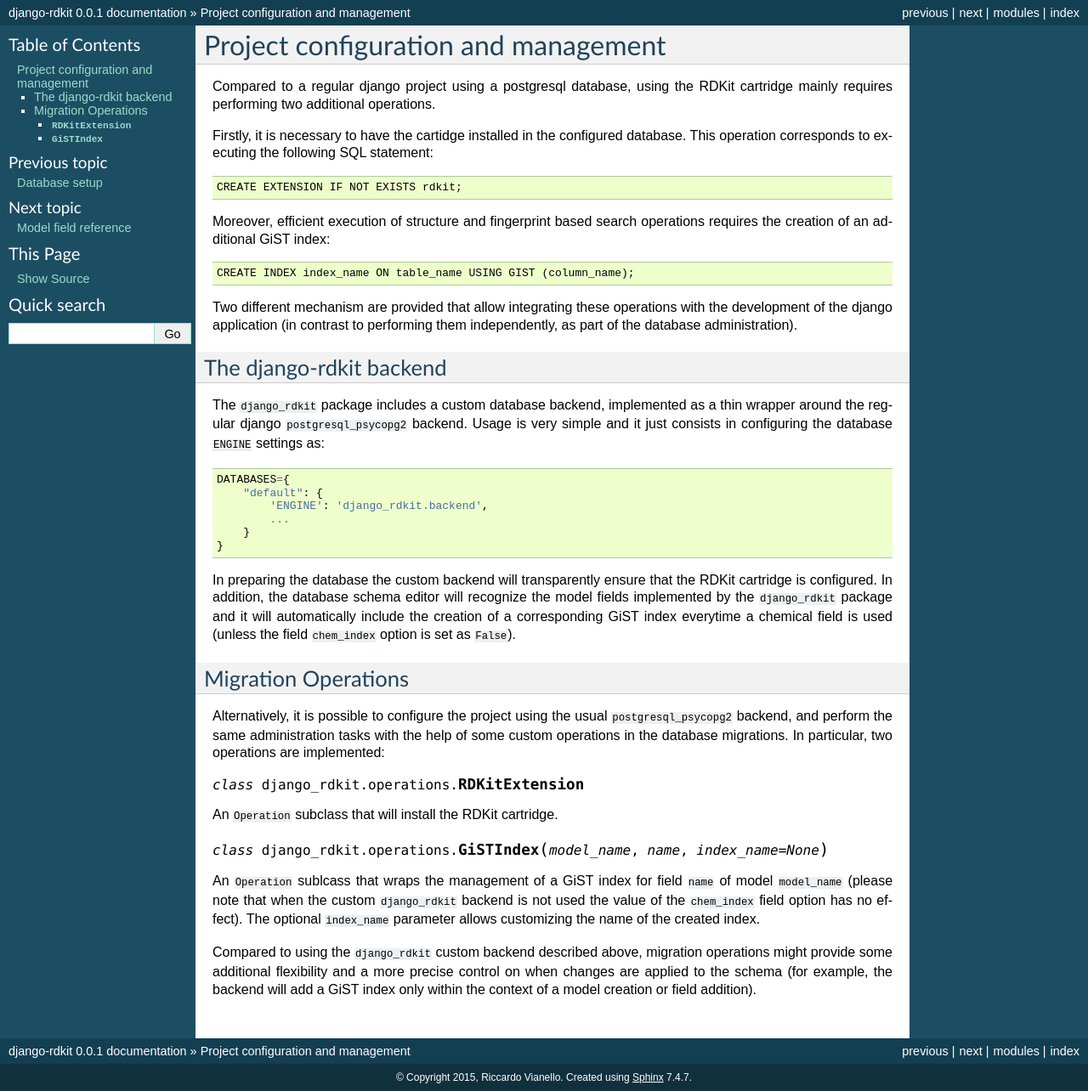
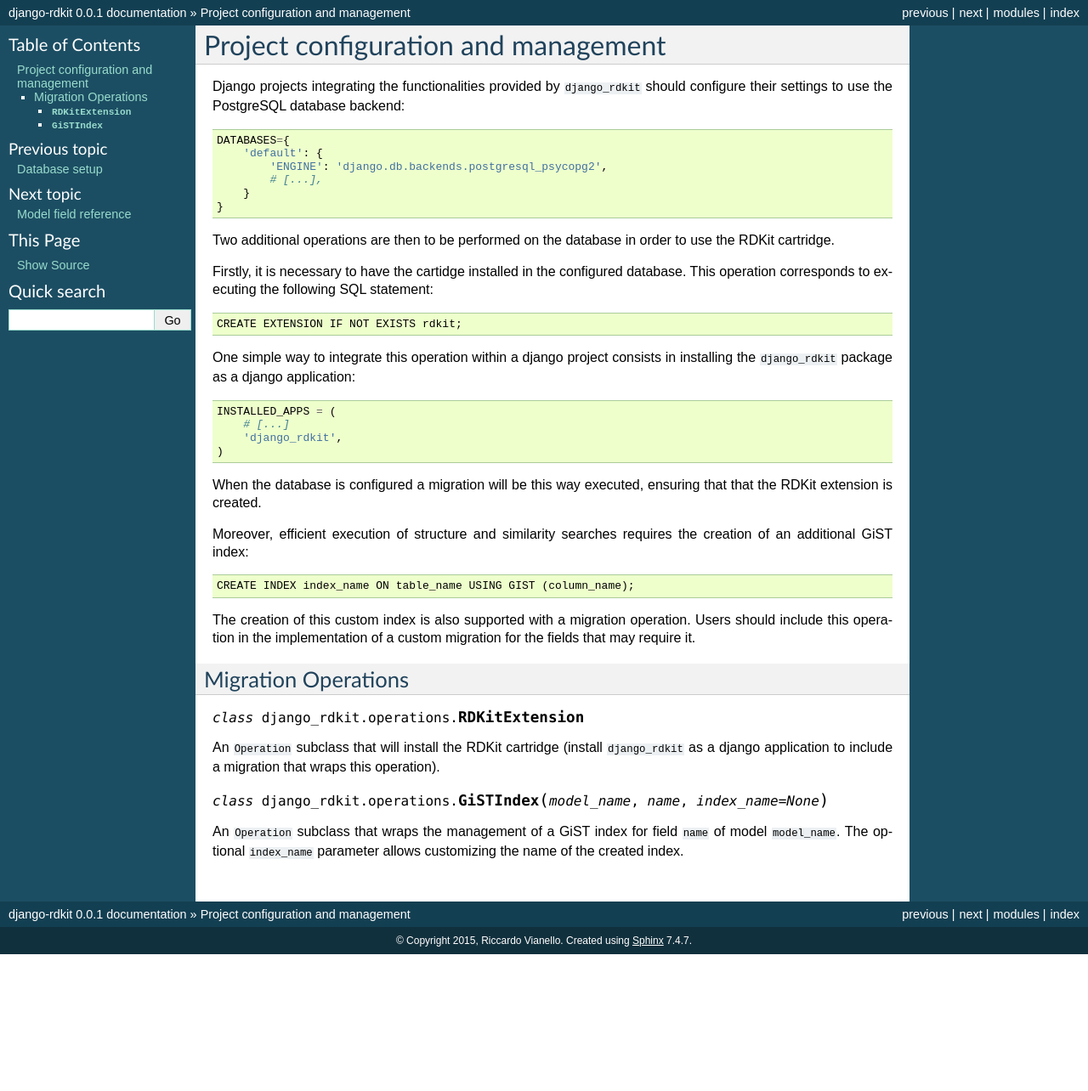
Before and after one commit to rdkit/django-rdkit, a Sphinx documentation site: the page built from docs/project.rst, in a window 1280 px wide. Shown: the whole page at 85% size. Built offline with Sphinx 7.4.7, drawn with Linux system fonts in a browser that asks for light colours; after the commit the page ends 1123 px from its top, so only the background shows below that.

Commit message:
readapted to refer the default postgres backend

```diff
--- a/docs/project.rst
+++ b/docs/project.rst
@@ -1,52 +1,48 @@
 Project configuration and management
 ====================================
 
-Compared to a regular django project using a postgresql database, using the RDKit cartridge mainly requires performing two additional operations.
+Django projects integrating the functionalities provided by ``django_rdkit`` should configure their settings to use the PostgreSQL database backend::
+
+  DATABASES={
+      'default': {
+          'ENGINE': 'django.db.backends.postgresql_psycopg2',
+          # [...],
+      }
+  }
+
+Two additional operations are then to be performed on the database in order to use the RDKit cartridge.
 
 Firstly, it is necessary to have the cartidge installed in the configured database. This operation corresponds to executing the following SQL statement::
 
   CREATE EXTENSION IF NOT EXISTS rdkit;
 
-Moreover, efficient execution of structure and fingerprint based search operations requires the creation of an additional GiST index::
+One simple way to integrate this operation within a django project consists in installing the ``django_rdkit`` package as a django application::
+
+  INSTALLED_APPS = (
+      # [...]
+      'django_rdkit',
+  )
+
+When the database is configured a migration will be this way executed, ensuring that that the RDKit extension is created.
+
+Moreover, efficient execution of structure and similarity searches requires the creation of an additional GiST index::
 
   CREATE INDEX index_name ON table_name USING GIST (column_name);
 
-Two different mechanism are provided that allow integrating these operations with the development of the django application (in contrast to performing them independently, as part of the database administration).
-
-
-The django-rdkit backend
-------------------------
-
-The ``django_rdkit`` package includes a custom database backend, implemented as a thin wrapper around the regular django ``postgresql_psycopg2`` backend. Usage is very simple and it just consists in configuring the database ``ENGINE`` settings as::
-
-    DATABASES={
-        "default": {
-            'ENGINE': 'django_rdkit.backend',
-	    ...
-	}
-    }
-
-
-In preparing the database the custom backend will transparently ensure that the RDKit cartridge is configured. In addition, the database schema editor will recognize the model fields implemented by the ``django_rdkit`` package and it will automatically include the creation of a corresponding GiST index everytime a chemical field is used (unless the field ``chem_index`` option is set as ``False``).
+The creation of this custom index is also supported with a migration operation. Users should include this operation in the implementation of a custom migration for the fields that may require it.
 
 
 Migration Operations
 --------------------
-
 .. module:: django_rdkit.operations
 
 .. currentmodule:: django_rdkit.operations
 
-Alternatively, it is possible to configure the project using the usual ``postgresql_psycopg2`` backend, and perform the same administration tasks with the help of some custom operations in the database migrations. In particular, two operations are implemented:
-
-
 .. class:: RDKitExtension( )
 
-An ``Operation`` subclass that will install the RDKit cartridge.
+An ``Operation`` subclass that will install the RDKit cartridge (install ``django_rdkit`` as a django application to include a migration that wraps this operation).
 
 
 .. class:: GiSTIndex(model_name, name, index_name=None)
 
-An ``Operation`` sublcass that wraps the management of a GiST index for field ``name`` of model ``model_name`` (please note that when the custom ``django_rdkit`` backend is not used the value of the ``chem_index`` field option has no effect). The optional ``index_name`` parameter allows customizing the name of the created index.
-
-Compared to using the ``django_rdkit`` custom backend described above, migration operations might provide some additional flexibility and a more precise control on when changes are applied to the schema (for example, the backend will add a GiST index only within the context of a model creation or field addition).
+An ``Operation`` subclass that wraps the management of a GiST index for field ``name`` of model ``model_name``. The optional ``index_name`` parameter allows customizing the name of the created index.
```
